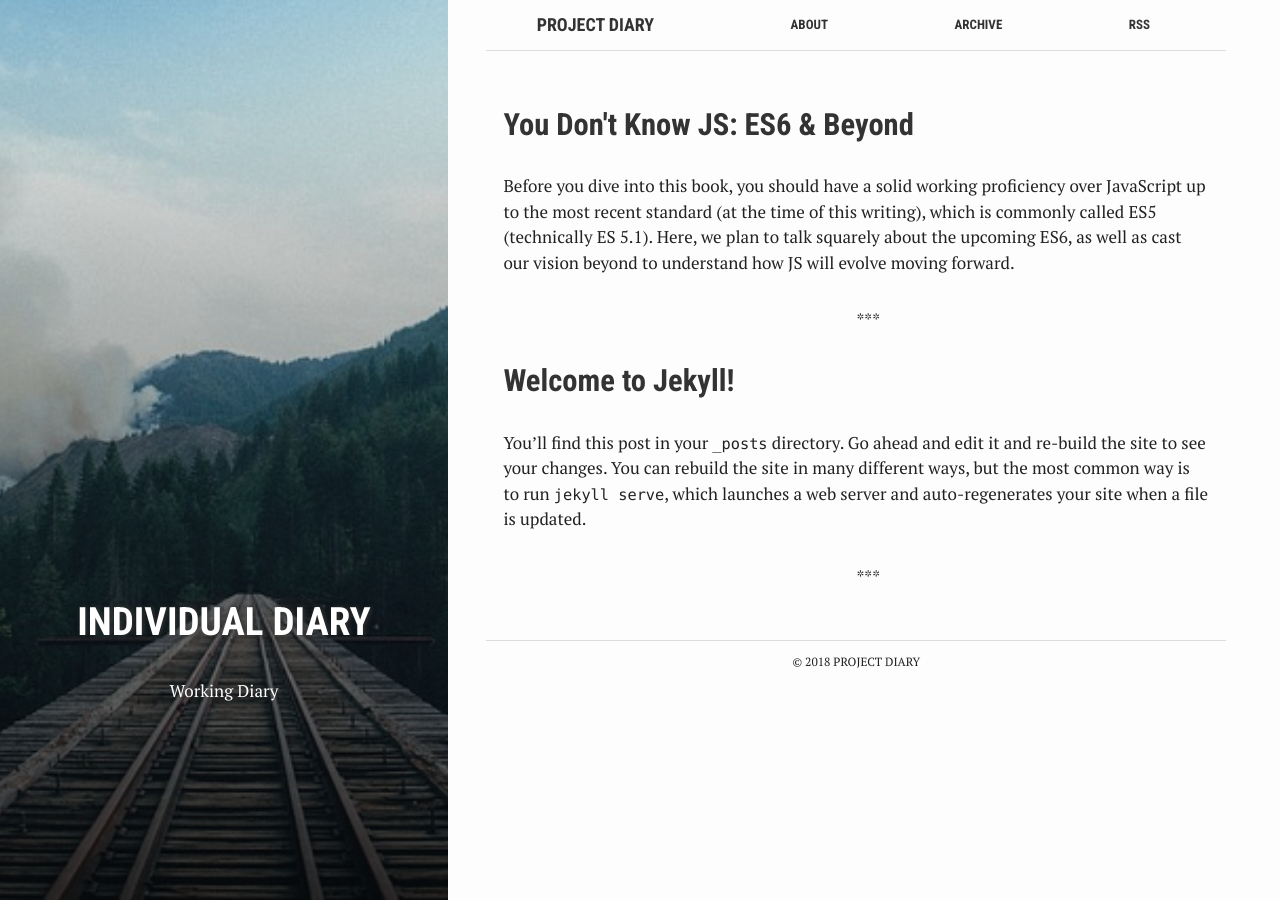
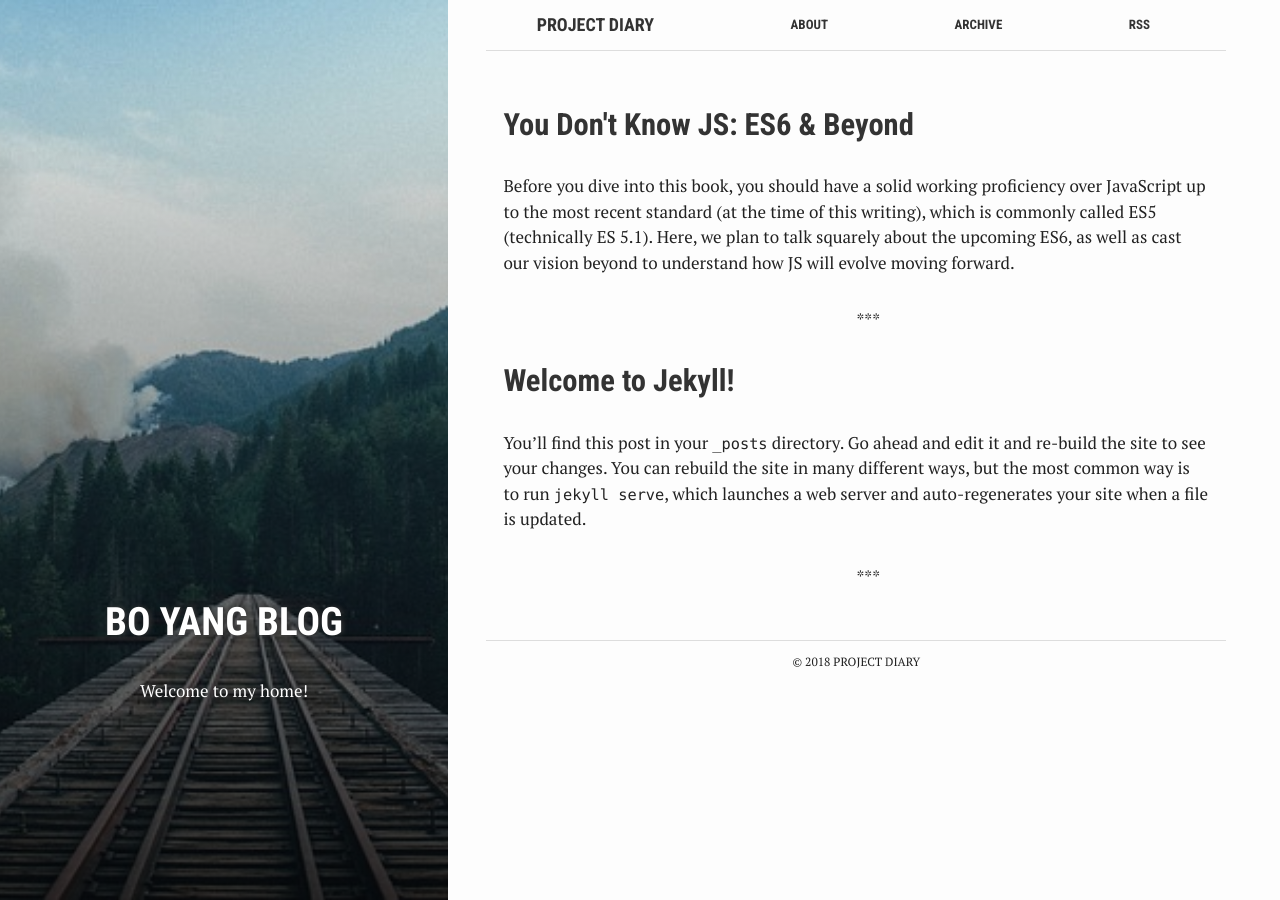
Before and after one commit to yuer0502/karen.github.io, a Jekyll site: the page built from index.html, in a window 1280 px wide. Built offline with Jekyll 4.4.1, drawn with Linux system fonts in a browser that asks for light colours.

Commit message:
Update index.html

```diff
--- a/index.html
+++ b/index.html
@@ -2,8 +2,8 @@
 bg: "rails.jpg"
 layout: default
 crawlertitle: "HT G3 project"
-title: "Individual Diary"
-summary: "Working Diary"
+title: "Bo Yang Blog"
+summary: "Welcome to my home!"
 ---
 
 {% for post in site.posts limit: 5 %}
```
